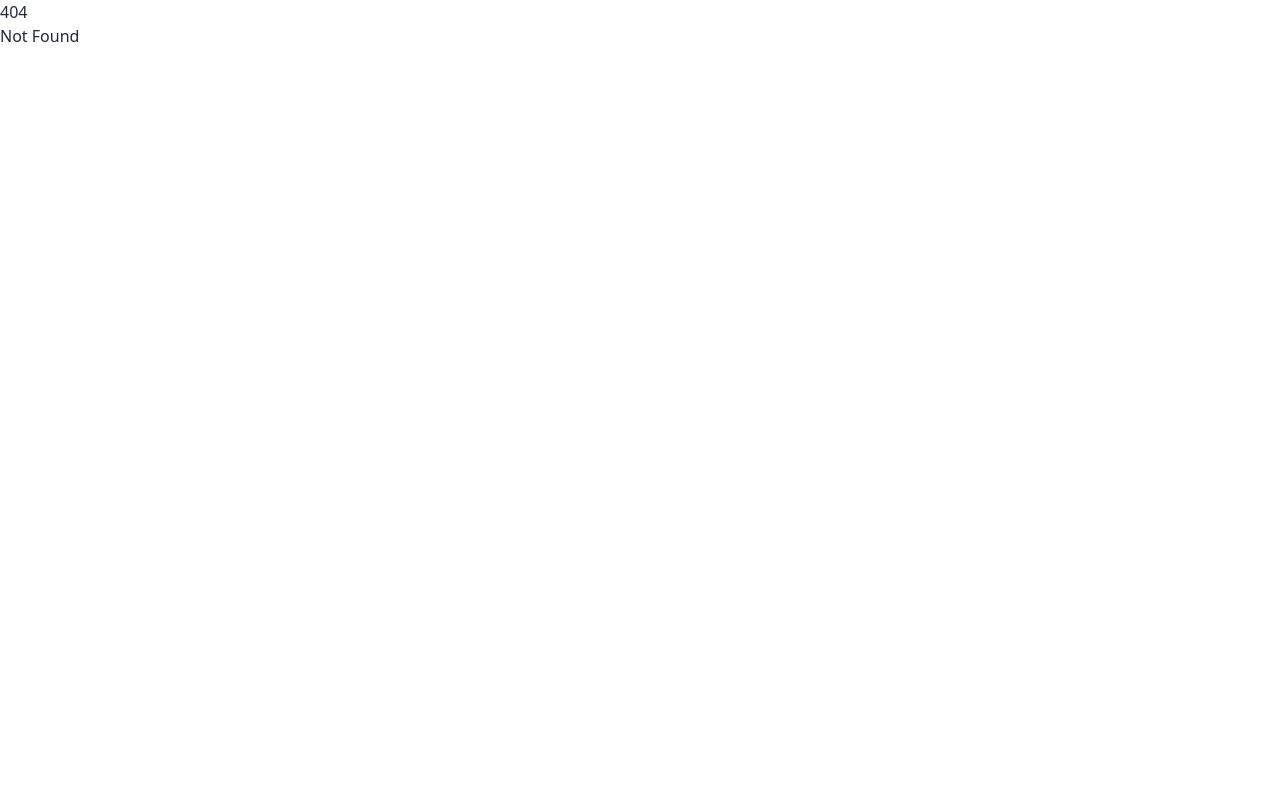
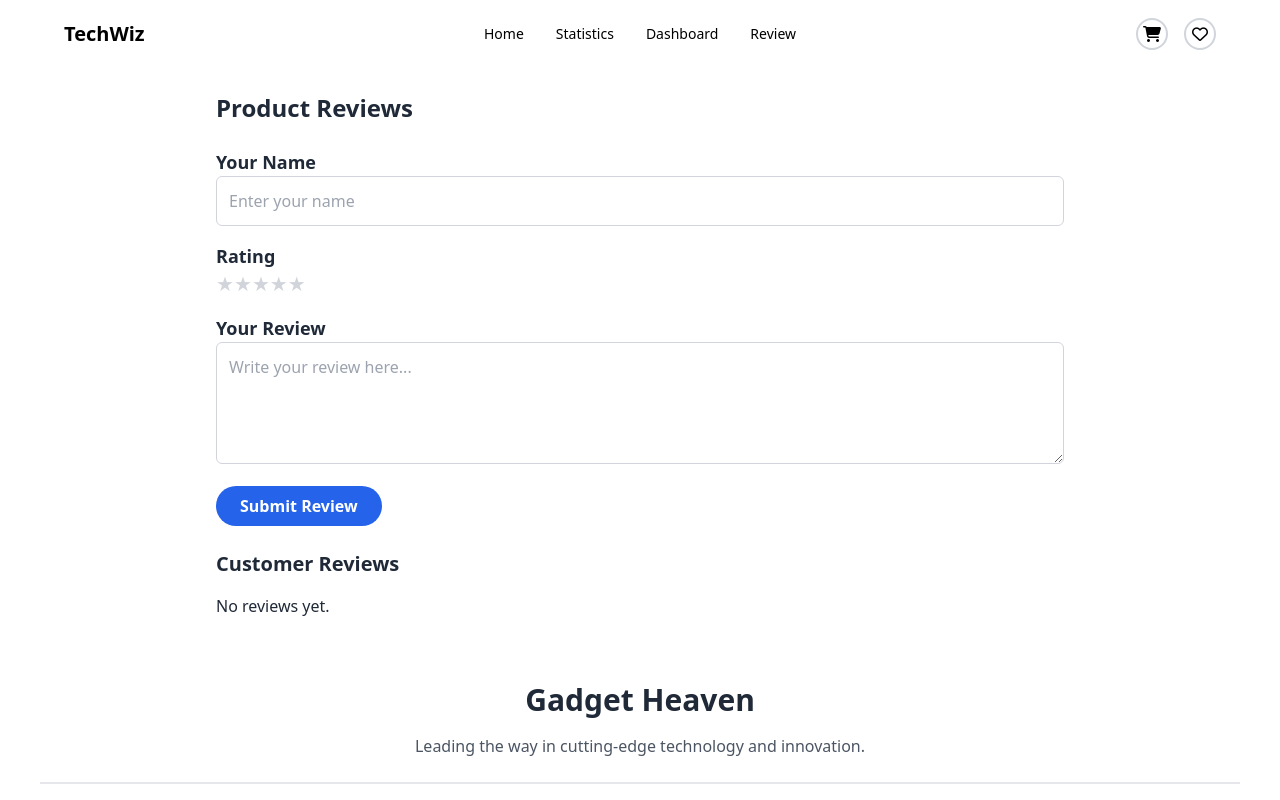
Before and after one commit to programming-hero-web-course-4/b10a8-gadget-heaven-Shaon007, a React (Vite) app: page /review in a window 1280 px wide. Before the commit this address had no page. Shown: the top 800 px of the page. Built offline with nearby package versions, Linux system fonts and the light colour scheme.

Commit message:
added all section

```diff
--- a/index.html
+++ b/index.html
@@ -1,14 +1,19 @@
 <!doctype html>
 <html lang="en" data-theme="light">
+
 <head>
   <meta charset="UTF-8" />
-    <link rel="icon" type="image/svg+xml" href="/vite.svg" />
+  <!-- <link rel="icon" type="image/svg+xml" href="/vite.svg" /> -->
   <meta name="viewport" content="width=device-width, initial-scale=1.0" />
   <title>Tech Wiz</title>
   <script src="https://kit.fontawesome.com/5f1c3f4b39.js" crossorigin="anonymous"></script>
+  <link rel="shortcut icon" href="https://i.pinimg.com/564x/06/37/eb/0637eb45f425bc9c39953926e63706f5.jpg"
+    type="image/x-icon">
 </head>
+
 <body>
   <div id="root"></div>
   <script type="module" src="/src/main.jsx"></script>
 </body>
+
 </html>
--- a/src/components/Banner/Banner.jsx
+++ b/src/components/Banner/Banner.jsx
@@ -1,16 +1,20 @@
+import { Link } from 'react-router-dom';
+
 const Banner = () => {
   return (
     <div className="relative w-full flex flex-col items-center h-[1061px]">
-      <div className="pt-20 mb-64 bg-[#9538E2] rounded-2xl w-full md:w-3/4 lg:w-11/12 mt-2 h-[694px] relative z-10 flex flex-col items-center text-center">
-        <h1 className="mb-5 text-4xl md:text-5xl font-bold text-white">
+      <div className="pt-20 mb-64 bg-[#9538E2] w-full md:w-3/4 lg:w-11/12  h-[694px] relative z-10 flex flex-col items-center text-center rounded-b-2xl">
+        <h1 className="mb-9 text-4xl md:text-5xl font-bold text-white">
           Upgrade Your Tech Accessories with Gadget Heaven
         </h1>
-        <p className="mb-5 w-3/4 text-lg md:text-xl text-white">
+        <p className="mb-8 w-3/4 text-lg md:text-xl text-white">
           Explore the latest gadgets that will take your experience to the next level. From smart devices to the coolest accessories, we have it all!
         </p>
-        <button className="btn bg-white text-purple-700 font-bold rounded-full px-8 py-3 hover:bg-purple-200 transition duration-300">
-          Shop Now
-        </button>
+        <Link to='/dashboard'>
+          <button className="btn bg-white text-purple-700 font-bold rounded-full px-8 py-3 hover:bg-purple-200 transition duration-300">
+            Shop Now
+          </button>
+        </Link>
       </div>
 
       <div className="absolute top-[65%] -translate-y-1/2 z-20 rounded-[30px] p-[20px] bg-white bg-opacity-40 border-2 border-white backdrop-blur-lg shadow-lg">
--- a/src/components/Dashboard/CartItem.jsx
+++ /dev/null
@@ -1,11 +0,0 @@
-const CartItem = ({ item }) => {
-  return (
-    <div>
-      <h3>{item.name}</h3>
-      <p>Price: ${item.price}</p>
-      <button>Remove</button>
-    </div>
-  );
-};
-
-export default CartItem;
--- a/src/components/Dashboard/WishlistItem.jsx
+++ /dev/null
@@ -1,11 +0,0 @@
-const WishlistItem = ({ item }) => {
-  return (
-    <div>
-      <h3>{item.name}</h3>
-      <p>Price: ${item.price}</p>
-      <button>Add to Cart</button>
-    </div>
-  );
-};
-
-export default WishlistItem;
--- a/src/components/ErrorPage/ErrorPage.jsx
+++ b/src/components/ErrorPage/ErrorPage.jsx
@@ -1,8 +1,19 @@
+import React from 'react';
+import { Link } from 'react-router-dom';
+
 const ErrorPage = () => {
   return (
-    <div>
-      <h2>404 </h2>
-      <p>Not Found</p>
+    <div className="flex items-center justify-center min-h-screen bg-gray-200">
+      <div className="text-center p-8 bg-white rounded-lg shadow-lg max-w-md w-full">
+        <h1 className="text-6xl font-bold text-red-500 mb-4">404</h1>
+        <h2 className="text-2xl font-semibold text-gray-700 mb-4">Page Not Found</h2>
+        <Link
+          to="/"
+          className="px-6 py-2 bg-blue-500 text-white rounded-full hover:bg-blue-700 transition-colors"
+        >
+          Go to Home
+        </Link>
+      </div>
     </div>
   );
 };
--- a/src/components/Gadget/Details.jsx
+++ b/src/components/Gadget/Details.jsx
@@ -39,7 +39,6 @@ const Detail = () => {
         }
       });
 
-    // Check if the product is already in the cart or wishlist
     const storedCartList = getStoredCartList();
     const storedWishList = getStoredWishList();
     setIsInCart(storedCartList.includes(product_id));
--- a/src/components/Gadgets/Gadgets.jsx
+++ b/src/components/Gadgets/Gadgets.jsx
@@ -21,7 +21,7 @@ const Gadgets = () => {
   const filteredGadgets = selectedCategory === 'All' ? gadgets : gadgets.filter(gadget => gadget.category === selectedCategory);
 
   return (
-    <div className="flex justify-between mt-12 p-8 gap-6">
+    <div className="flex flex-col md:flex-row justify-between mt-12 p-8 gap-6">
       <div>
         <div role="tablist" className="flex flex-col gap-2 border-2 rounded-3xl p-4 bg-white">
           {categories.map(category => (
--- a/src/components/Navbar/Navbar.jsx
+++ b/src/components/Navbar/Navbar.jsx
@@ -6,12 +6,10 @@ const Navbar = () => {
 
   return (
     <div
-      className={`navbar grid grid-cols-3 items-center justify-between sticky top-0 z-50 px-4 ${isHomepage ? "bg-purple-600 text-white" : "bg-base-100 text-black"
+      className={`navbar grid grid-cols-3 items-center  max-w-[1320px]  mx-auto justify-between sticky top-0 z-50 px-4 ${isHomepage ? "bg-[#9538E2] rounded-t-3xl text-white" : "bg-base-100 text-black"
         }`}
     >
-      {/* Left Section - Logo and Mobile Menu Button */}
       <div className="flex items-center">
-        {/* Mobile Menu Button */}
         <div className="dropdown lg:hidden">
           <div tabIndex={0} role="button" className="btn btn-ghost">
             <svg
@@ -36,35 +34,32 @@ const Navbar = () => {
             <li><Link to="/">Home</Link></li>
             <li><Link to="/statistics">Statistics</Link></li>
             <li><Link to="/dashboard">Dashboard</Link></li>
+            <li><Link to="/review">Review</Link></li>
           </ul>
         </div>
 
-        {/* Logo */}
-        <a className="btn btn-ghost text-xl font-bold">TechWiz</a>
+        <p className="pl-12 text-xl font-bold">TechWiz</p>
       </div>
 
-      {/* Center Section - Links for Desktop View */}
-      <div className="navbar-center hidden lg:flex">
-        <ul className="menu menu-horizontal px-1 gap-8">
-          <li><Link to="/">Home</Link></li>
+      <div className="navbar-center hidden lg:flex mx-auto">
+        <ul className="menu menu-horizontal px-1 ">
+          <li><Link to="/"><button className="">Home</button></Link></li>
           <li><Link to="/statistics">Statistics</Link></li>
           <li><Link to="/dashboard">Dashboard</Link></li>
+          <li><Link to="/review">Review</Link></li>
         </ul>
       </div>
 
-      {/* Right Section - Icons */}
-      <div className="navbar-end flex items-center space-x-4">
+      <div className="hidden md:block lg:ml-72 lg:space-x-4 ">
         <div className="indicator">
-          <button className="rounded-full btn-ghost h-10 w-10 border-2 border-gray-300 flex items-center justify-center">
-            <i className="fa-solid fa-cart-shopping fa-lg"></i>
+          <button className="rounded-full btn-ghost h-8 w-8 border-2 border-gray-300 flex items-center justify-center">
+            <i className="fa-solid fa-cart-shopping "></i>
           </button>
-          <span className="indicator-item  ">8</span>
         </div>
         <div className="indicator">
-          <button className="btn-ghost rounded-full h-10 w-10 border-2 border-gray-300 flex items-center justify-center">
-            <i className="fa-regular fa-heart fa-lg"></i>
+          <button className="btn-ghost rounded-full h-8 w-8 border-2 border-gray-300 flex items-center justify-center">
+            <i className="fa-regular fa-heart "></i>
           </button>
-          <span className="indicator-item ">8</span>
         </div>
       </div>
     </div>
--- /dev/null
+++ b/src/components/ReviewPage/ReviewPage.jsx
@@ -0,0 +1,121 @@
+import React, { useState, useEffect } from 'react';
+
+const ReviewPage = () => {
+  // Load reviews from localStorage or set default
+  const loadReviews = () => {
+    const savedReviews = localStorage.getItem('reviews');
+    return savedReviews ? JSON.parse(savedReviews) : [];
+  };
+
+  const [reviews, setReviews] = useState(loadReviews());
+  const [newReview, setNewReview] = useState({ user: '', rating: 0, reviewText: '' });
+
+  // Update localStorage when reviews change
+  useEffect(() => {
+    localStorage.setItem('reviews', JSON.stringify(reviews));
+  }, [reviews]);
+
+  const handleReviewSubmit = (e) => {
+    e.preventDefault();
+    if (newReview.rating === 0 || newReview.reviewText.trim() === '' || newReview.user.trim() === '') {
+      alert('Please provide a username, rating, and a review!');
+      return;
+    }
+    setReviews([...reviews, newReview]);
+    setNewReview({ user: '', rating: 0, reviewText: '' }); // Reset form
+  };
+
+  const handleRemoveReview = (index) => {
+    const updatedReviews = reviews.filter((_, i) => i !== index);
+    setReviews(updatedReviews);
+  };
+
+  return (
+    <div className="max-w-4xl mx-auto p-6">
+      <h2 className="text-2xl font-bold mb-6">Product Reviews</h2>
+
+      <form onSubmit={handleReviewSubmit} className="mb-6">
+        {/* Username Input */}
+        <div className="mb-4">
+          <label className="block text-lg font-semibold">Your Name</label>
+          <input
+            type="text"
+            value={newReview.user}
+            onChange={(e) => setNewReview({ ...newReview, user: e.target.value })}
+            className="w-full p-3 border border-gray-300 rounded-md"
+            placeholder="Enter your name"
+          />
+        </div>
+
+        {/* Rating Input */}
+        <div className="mb-4">
+          <label className="block text-lg font-semibold">Rating</label>
+          <div className="flex">
+            {[...Array(5)].map((_, index) => (
+              <span
+                key={index}
+                className={`cursor-pointer text-xl ${newReview.rating > index ? 'text-yellow-400' : 'text-gray-300'}`}
+                onClick={() => setNewReview({ ...newReview, rating: index + 1 })}
+              >
+                ★
+              </span>
+            ))}
+          </div>
+        </div>
+
+        {/* Review Text Input */}
+        <div className="mb-4">
+          <label className="block text-lg font-semibold">Your Review</label>
+          <textarea
+            value={newReview.reviewText}
+            onChange={(e) => setNewReview({ ...newReview, reviewText: e.target.value })}
+            className="w-full p-3 border border-gray-300 rounded-md"
+            placeholder="Write your review here..."
+            rows="4"
+          ></textarea>
+        </div>
+
+        <button
+          type="submit"
+          className="px-6 py-2 bg-blue-600 text-white font-bold rounded-full hover:bg-blue-700"
+        >
+          Submit Review
+        </button>
+      </form>
+
+      <div>
+        <h3 className="text-xl font-semibold mb-4">Customer Reviews</h3>
+        {reviews.length === 0 ? (
+          <p>No reviews yet.</p>
+        ) : (
+          reviews.map((review, index) => (
+            <div key={index} className="mb-6 p-4 border rounded-md bg-gray-50">
+              <div className="flex items-center mb-2">
+                <span className="font-semibold text-lg mr-2">{review.user}</span>
+                <div className="flex">
+                  {[...Array(5)].map((_, i) => (
+                    <span
+                      key={i}
+                      className={`text-xl ${review.rating > i ? 'text-yellow-400' : 'text-gray-300'}`}
+                    >
+                      ★
+                    </span>
+                  ))}
+                </div>
+              </div>
+              <p>{review.reviewText}</p>
+              <button
+                onClick={() => handleRemoveReview(index)}
+                className="mt-2 text-red-500 hover:text-red-700"
+              >
+                Remove Review
+              </button>
+            </div>
+          ))
+        )}
+      </div>
+    </div>
+  );
+};
+
+export default ReviewPage;
```
Also changed, not shown: src/components/Dashboard/Dashboard.jsx (+14 -15 lines), src/main.jsx (+6 -1 lines). Lines whose indentation alone changed are shown as unchanged.
